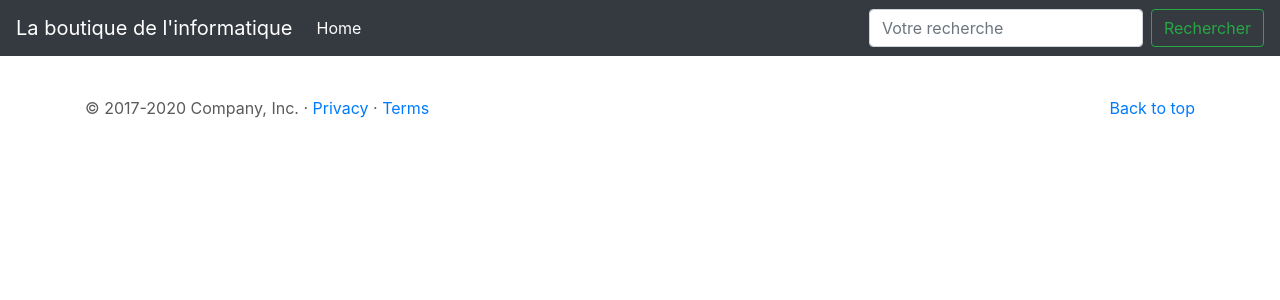
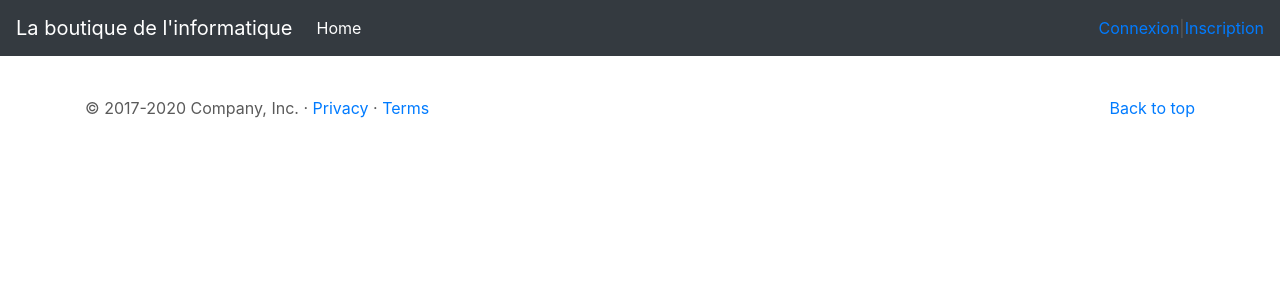
Before and after one commit to alexandre-leng/Boutique-Informatique-Symfony, a Symfony app: template laboutiqueinformatique/templates/base.html.twig in a window 1280 px wide. Shown: the top 300 px of the page. Run offline with Twig, Linux system fonts and the light colour scheme; the template is opened without the code that fills it, so the values that code supplies are empty; some libraries are stand-ins or nearby versions.

Commit message:
FIN espace membre

```diff
--- a/laboutiqueinformatique/src/Controller/SecurityController.php
+++ b/laboutiqueinformatique/src/Controller/SecurityController.php
@@ -14,9 +14,9 @@ class SecurityController extends AbstractController
      */
     public function login(AuthenticationUtils $authenticationUtils): Response
     {
-        // if ($this->getUser()) {
-        //     return $this->redirectToRoute('target_path');
-        // }
+        if ($this->getUser()) {
+            return $this->redirectToRoute('account');
+        }
 
         // get the login error if there is one
         $error = $authenticationUtils->getLastAuthenticationError();
--- a/laboutiqueinformatique/src/Security/LoginFormAuthenticator.php
+++ b/laboutiqueinformatique/src/Security/LoginFormAuthenticator.php
@@ -96,8 +96,7 @@ class LoginFormAuthenticator extends AbstractFormLoginAuthenticator implements P
             return new RedirectResponse($targetPath);
         }
 
-        // For example : return new RedirectResponse($this->urlGenerator->generate('some_route'));
-        throw new \Exception('TODO: provide a valid redirect inside '.__FILE__);
+        return new RedirectResponse($this->urlGenerator->generate('account'));
     }
 
     protected function getLoginUrl()
--- a/laboutiqueinformatique/templates/base.html.twig
+++ b/laboutiqueinformatique/templates/base.html.twig
@@ -43,10 +43,11 @@
                     <a class="nav-link" href="#">Home <span class="sr-only">(current)</span></a>
                 </li>
             </ul>
-            <form class="form-inline mt-2 mt-md-0">
-                <input class="form-control mr-sm-2" type="text" placeholder="Votre recherche" aria-label="Search">
-                <button class="btn btn-outline-success my-2 my-sm-0" type="submit">Rechercher</button>
-            </form>
+             {% if app.user %}
+            <a href="{{ path('account')}}">Mon compte</a> | <a href="{{ path('app_logout')}}">Déconnexion</a>
+             {% else %}
+            <a href="{{ path('app_login')}}">Connexion</a> | <a href="{{ path('register')}}">Inscription</a>
+            {% endif %}
         </div>
     </nav>
 </header>
```
